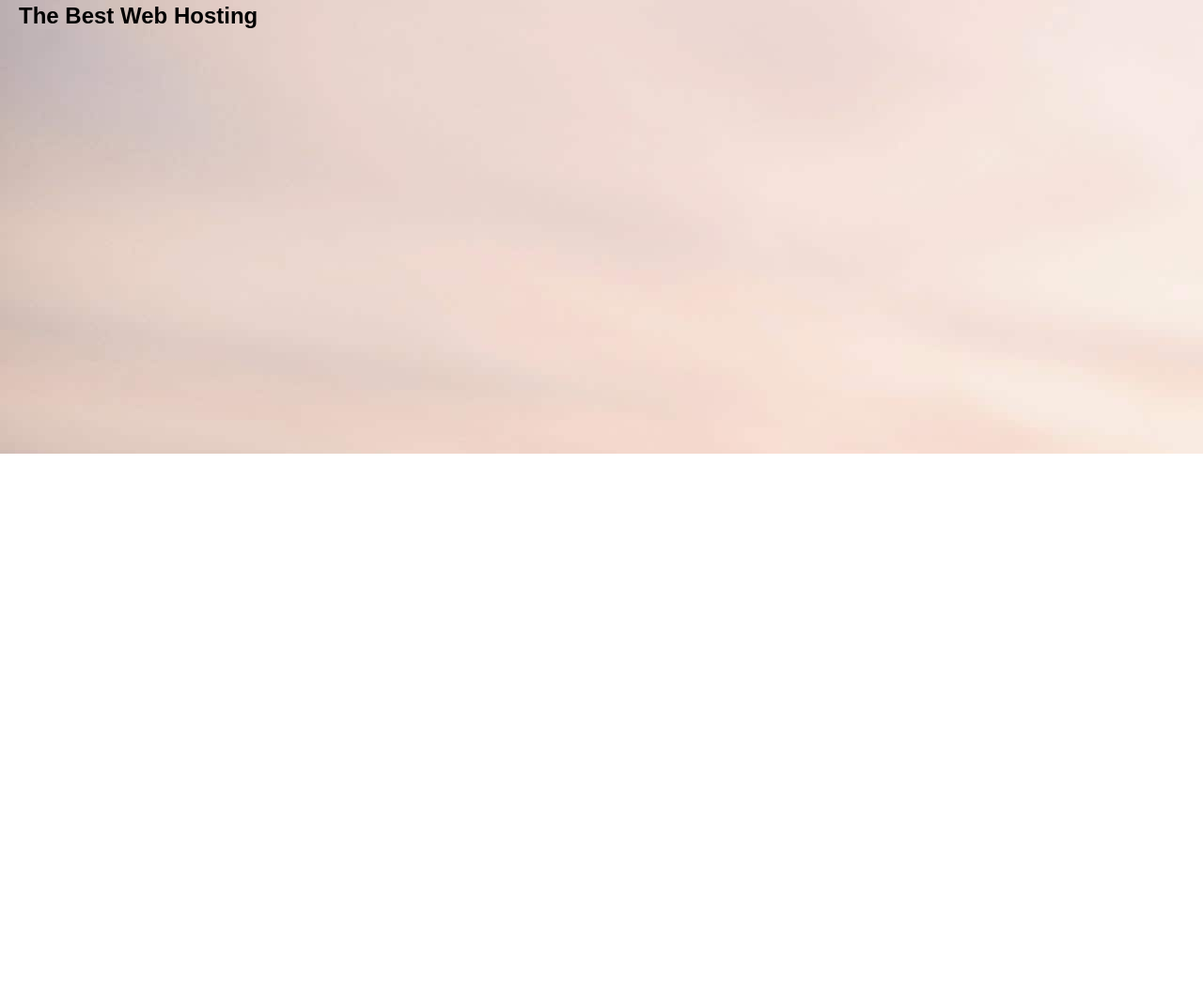
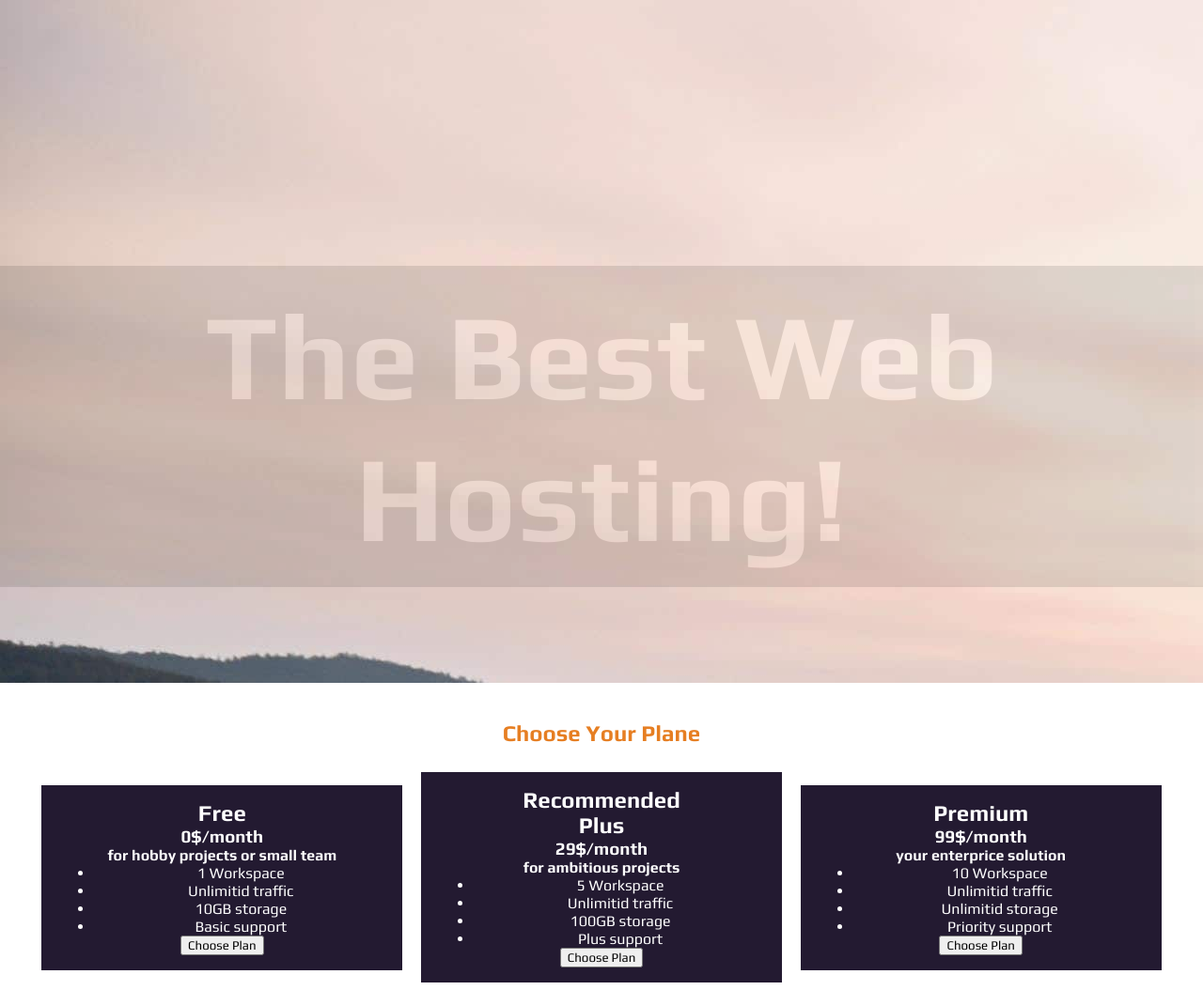
Before and after one commit to HossamMuhammedOmar/CSS-Learn-Project1, a plain HTML site: page index.html in a window 1280 px wide. Shown: the part 83-1137 px from the top of the page at 94% size. Before the commit the page ends 800 px from the top, so only its background shows below. Drawn offline with Linux system fonts and the light colour scheme.

Commit message:
section two

```diff
--- a/index.html
+++ b/index.html
@@ -29,8 +29,59 @@
     <main>
       <section class="overview">
         <h1>
-          The Best Web Hosting
+          The Best Web Hosting!
         </h1>
+      </section>
+
+      <section class="section-plans">
+        <h2 class="plan-title">Choose Your Plane</h2>
+        <div class="plans-container">
+          <article class="plan">
+            <h2>Free</h2>
+            <h3>0$/month</h3>
+            <h4>for hobby projects or small team</h4>
+            <ul>
+              <li>1 Workspace</li>
+              <li>Unlimitid traffic</li>
+              <li>10GB storage</li>
+              <li>Basic support</li>
+            </ul>
+            <div>
+              <button>Choose Plan</button>
+            </div>
+          </article>
+
+          <article class="plan">
+            <h2>Recommended</h2>
+            <h2>Plus</h2>
+            <h3>29$/month</h3>
+            <h4>for ambitious projects</h4>
+            <ul>
+              <li>5 Workspace</li>
+              <li>Unlimitid traffic</li>
+              <li>100GB storage</li>
+              <li>Plus support</li>
+            </ul>
+            <div>
+              <button>Choose Plan</button>
+            </div>
+          </article>
+
+          <article class="plan">
+            <h2>Premium</h2>
+            <h3>99$/month</h3>
+            <h4>your enterprice solution</h4>
+            <ul>
+              <li>10 Workspace</li>
+              <li>Unlimitid traffic</li>
+              <li>Unlimitid storage</li>
+              <li>Priority support</li>
+            </ul>
+            <div>
+              <button>Choose Plan</button>
+            </div>
+          </article>
+        </div>
       </section>
     </main>
   </body>
--- a/style.css
+++ b/style.css
@@ -84,11 +84,39 @@
 
 .overview {
   background-image: url('freedom-moto.jpg');
-  padding: 20px;
+  padding: 20px 0;
   width: 100%;
-  height: 500px;
+  height: 93vh;
+  padding-top: 300px;
 }
 
 .overview h1 {
-  font-family: Arial, Helvetica, sans-serif;
+  font-size: 130px;
+  background-color: black;
+  padding: 20px;
+  color: white;
+  opacity: 0.1;
+  text-align: center;
 }
+
+.section-plans {
+  text-align: center;
+}
+
+.plan {
+  background-color: #231a31;
+  color: white;
+  text-align: center;
+  display: inline-block;
+  padding: 16px;
+  margin: 8px;
+  width: 30%;
+  vertical-align: middle;
+}
+
+.plan-title {
+  margin-top: 20px;
+  padding: 20px;
+  text-align: center;
+  color: #e67e22;
+}
```
Also changed, not shown: freedom.svg (added).
